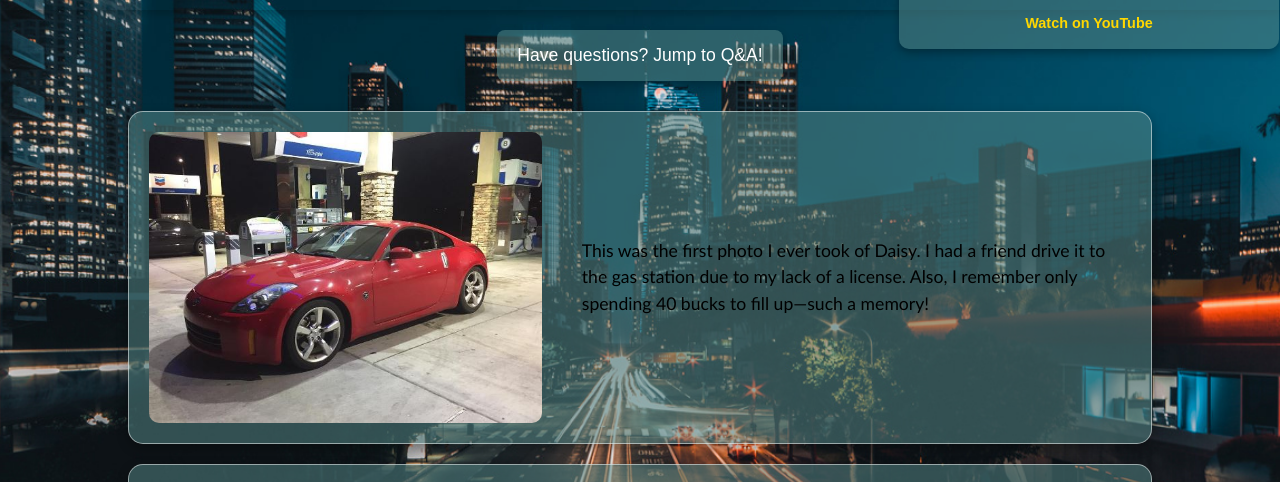
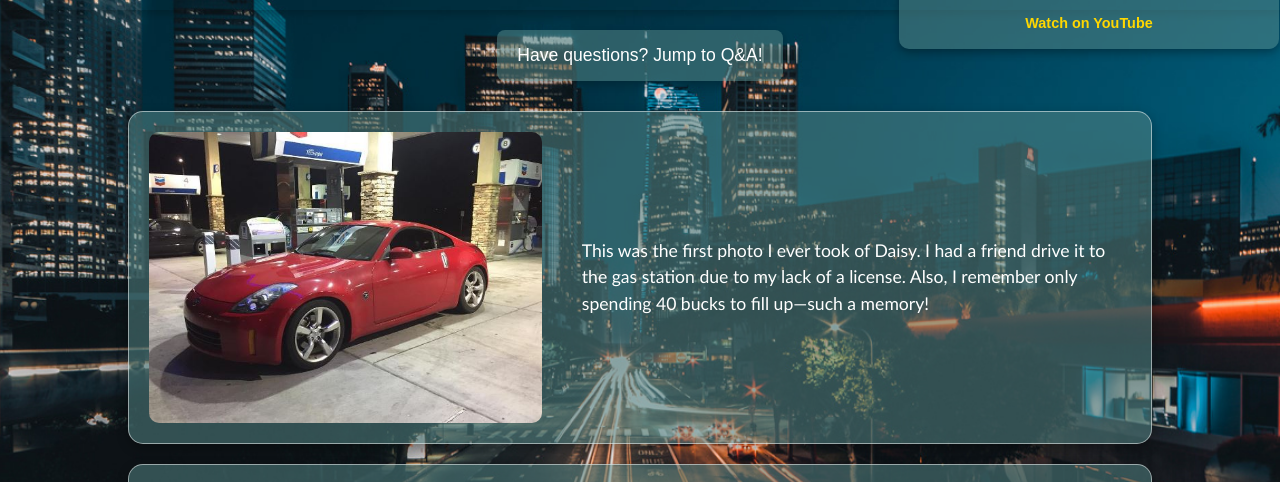
Before and after one commit to javie611/memorial-350z-page, a plain HTML site: page index.html in a window 1280 px wide. Shown: the part 261-743 px from the top of the page. Drawn offline with Linux system fonts and the light colour scheme.

Commit message:
Update style.css

```diff
--- a/style.css
+++ b/style.css
@@ -343,7 +343,7 @@ footer {
   .card-content {
     flex: 1; /* Allow the text to fill remaining space */
     padding: 0 20px; /* Add spacing between image and text */
-    color: #000000; /* Darker text for contrast */
+    color: #ffffff; /* Darker text for contrast */
     font-size: 1.1rem;
     line-height: 1.5;
   }
```
